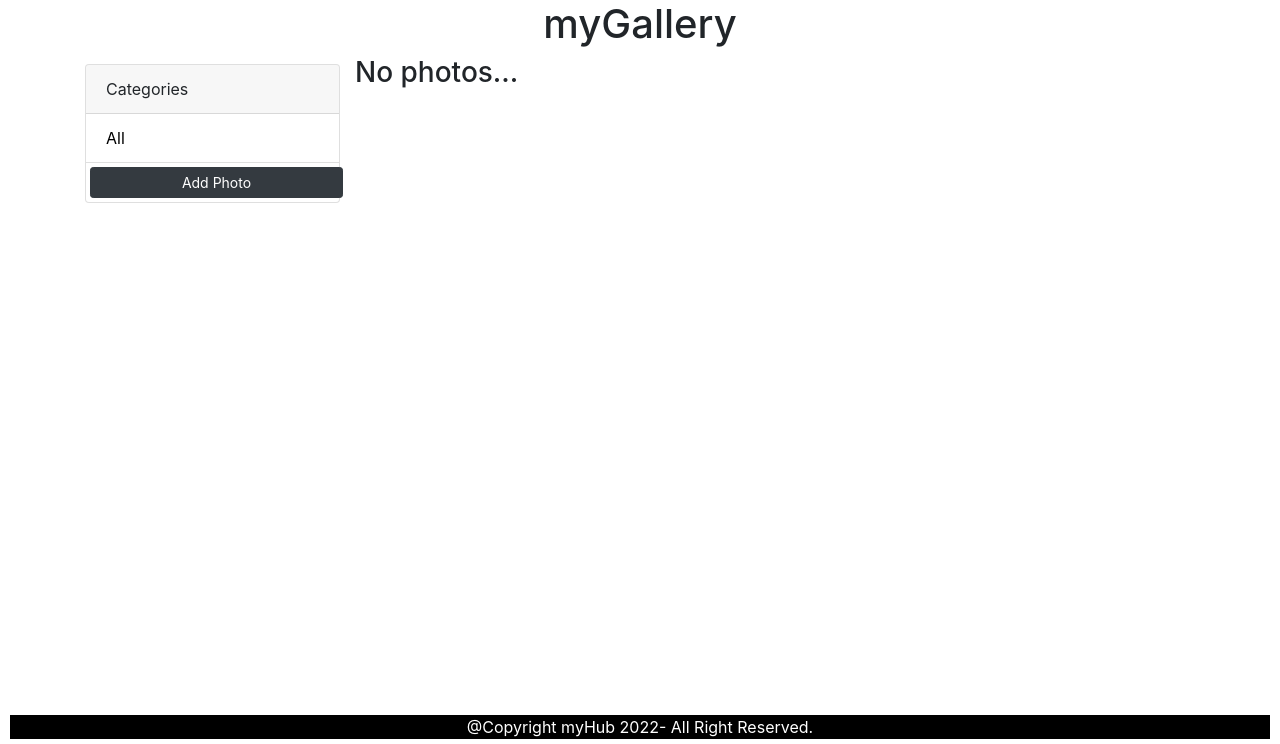
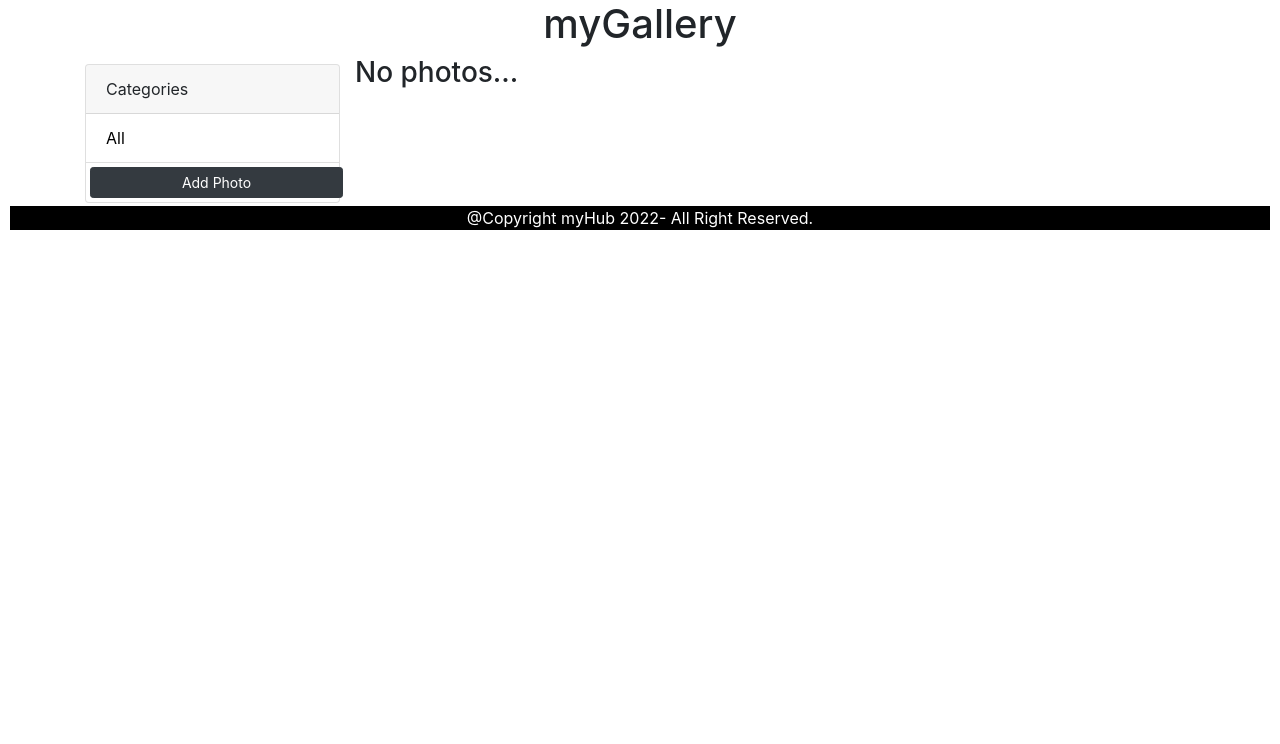
Before and after one commit to sefi0609/myWebSite, a Django app: page /gallery in a window 1280 px wide. Shown: the part 56-800 px from the top of the page. Run offline with Django 3.2, Linux system fonts and the light colour scheme; the visitor is signed in with stand-in values (Sample User, id 1); data that the repository does not hold is empty; some libraries are stand-ins or nearby versions.

Commit message:
Update Stylesheet3.css

```diff
--- a/apps/gallery_app/static/Stylesheet3.css
+++ b/apps/gallery_app/static/Stylesheet3.css
@@ -1,9 +1,9 @@
 .footer3 {
-    position: fixed;
+    position: relative;
     left: 10px;
     bottom: 5px;
     right: 10px;
-    /*margin-right: 20px;*/
+    margin-right: 20px;
     background-color: black;
     color: white;
     text-align: center;
```
